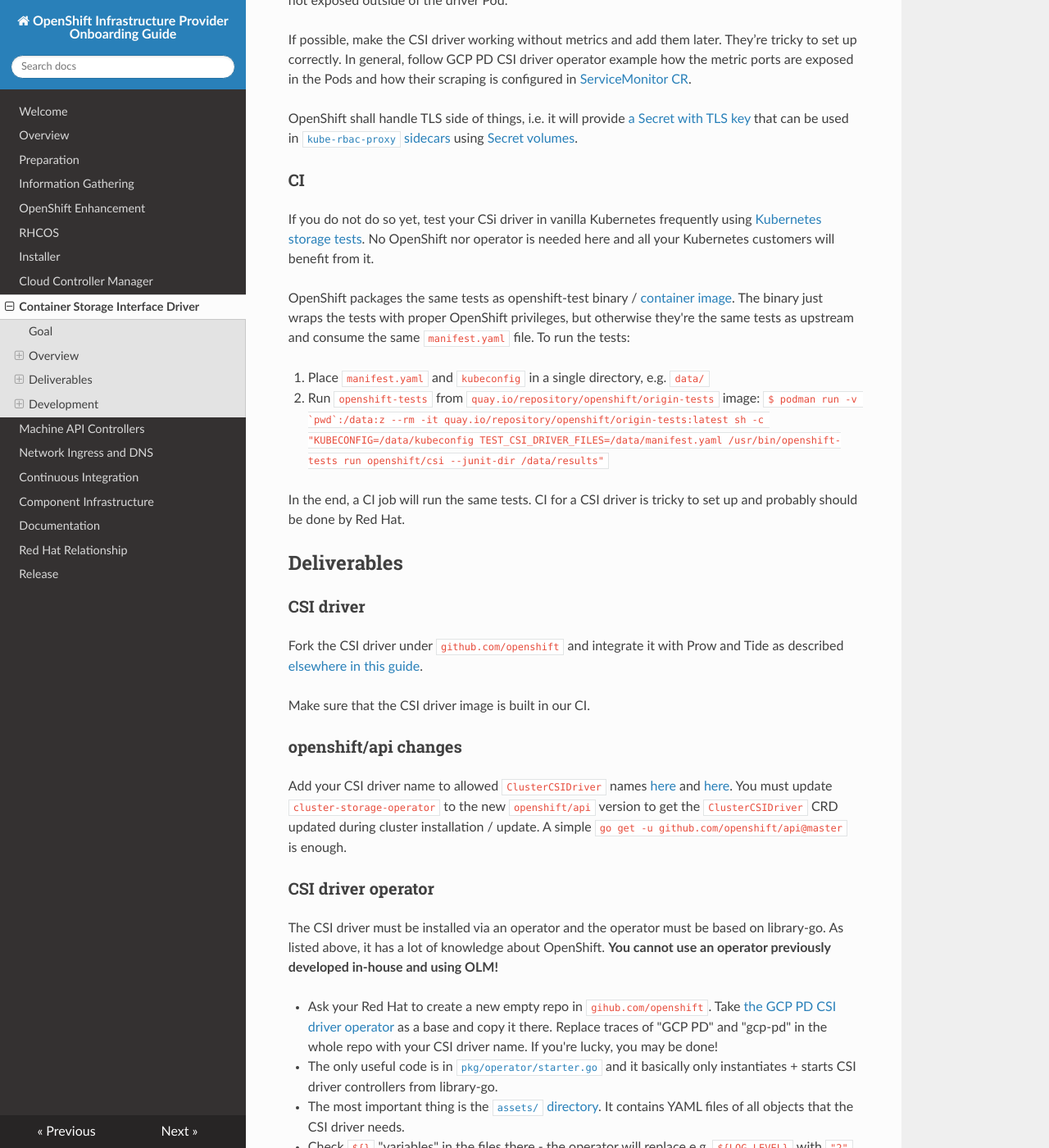
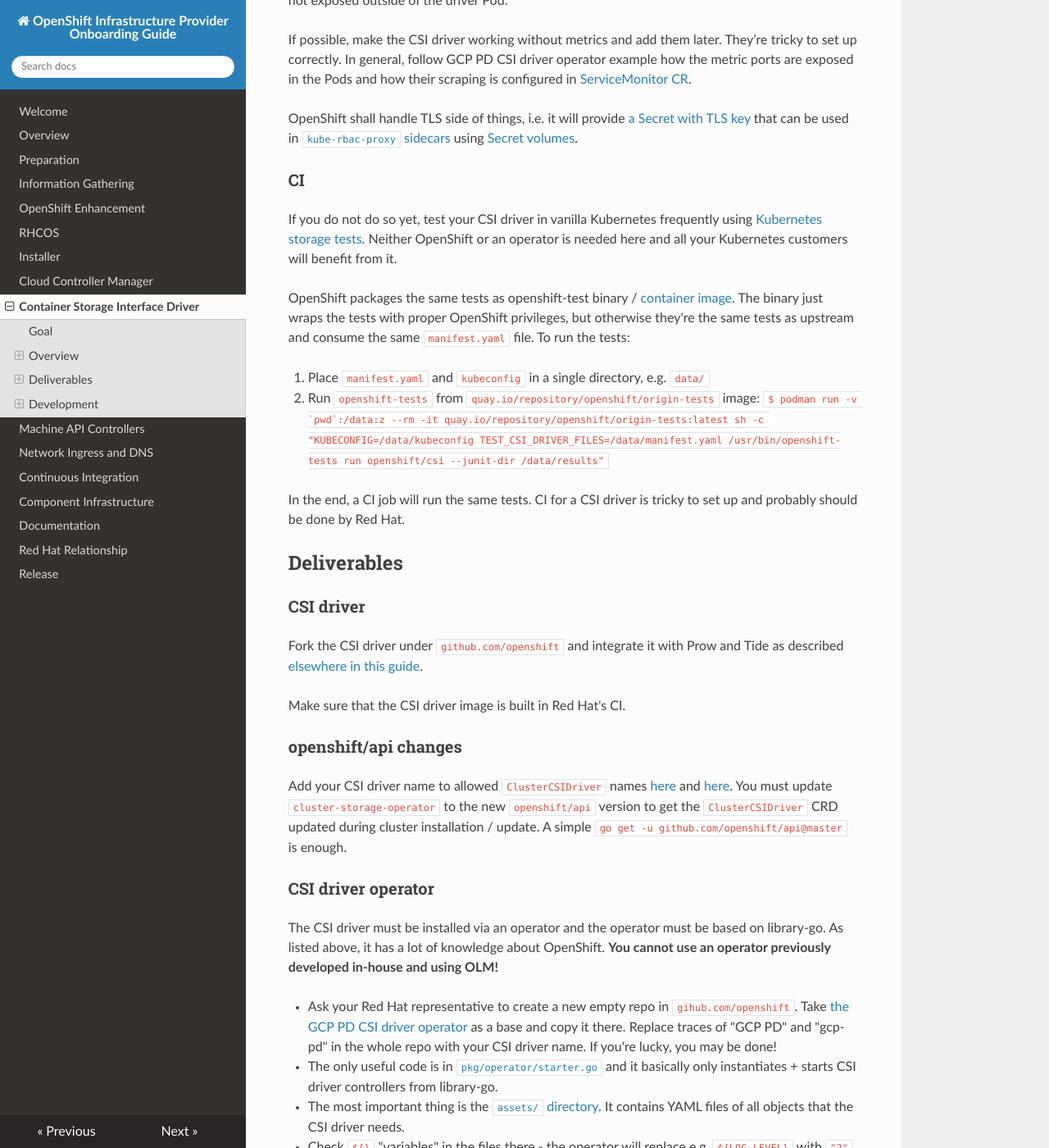
Before and after one commit to elmiko/ocp-infrastructure-provider-onboarding-guide, an MkDocs documentation site: the page built from docs/container-storage-interface-driver/index.md, in a window 1280 px wide and 1400 px high, scrolled down 3164 px. Shown: the whole window at 82% size. Built offline with MkDocs 1.6.1, drawn with Linux system fonts in a browser that asks for light colours; nearby versions of some CDN libraries; some of the changed text lies outside the part shown.

Commit message:
minor grammar cleanup

```diff
--- a/docs/container-storage-interface-driver/index.md
+++ b/docs/container-storage-interface-driver/index.md
@@ -87,7 +87,7 @@
 OpenShift shall handle TLS side of things, i.e. it will provide [a Secret with TLS key](https://github.com/openshift/gcp-pd-csi-driver-operator/blob/223a251c3ba39d8af605258d14794b32a5cfafda/assets/service.yaml#L5) that can be used in [`kube-rbac-proxy` sidecars](https://github.com/openshift/gcp-pd-csi-driver-operator/blob/223a251c3ba39d8af605258d14794b32a5cfafda/assets/controller.yaml#L114-L115) using [Secret volumes](https://github.com/openshift/gcp-pd-csi-driver-operator/blob/223a251c3ba39d8af605258d14794b32a5cfafda/assets/controller.yaml#L127-L129).
 
 ### CI
-If you do not do so yet, test your CSi driver in vanilla Kubernetes frequently using [Kubernetes storage tests](https://github.com/kubernetes/kubernetes/tree/master/test/e2e/storage/external). No OpenShift nor operator is needed here and all your Kubernetes customers will benefit from it.
+If you do not do so yet, test your CSI driver in vanilla Kubernetes frequently using [Kubernetes storage tests](https://github.com/kubernetes/kubernetes/tree/master/test/e2e/storage/external). Neither OpenShift or an operator is needed here and all your Kubernetes customers will benefit from it.
 
 OpenShift packages the same tests as openshift-test binary / [container image](https://quay.io/repository/openshift/origin-tests). The binary just wraps the tests with proper OpenShift privileges, but otherwise they're the same tests as upstream and consume the same `manifest.yaml` file. To run the tests:
 
@@ -104,7 +104,7 @@
 ### CSI driver
 Fork the CSI driver under `github.com/openshift` and integrate it with Prow and Tide as described [elsewhere in this guide](../procedures).
 
-Make sure that the CSI driver image is built in our CI.
+Make sure that the CSI driver image is built in Red Hat's CI.
 
 
 ### openshift/api changes
@@ -113,7 +113,7 @@
 ### CSI driver operator
 The CSI driver must be installed via an operator and the operator must be based on library-go. As listed above, it has a lot of knowledge about OpenShift. **You cannot use an operator previously developed in-house and using OLM!**
 
-* Ask your Red Hat to create a new empty repo in `gihub.com/openshift`. Take [the GCP PD CSI driver operator](https://github.com/openshift/gcp-pd-csi-driver-operator) as a base and copy it there. Replace traces of "GCP PD" and "gcp-pd" in the whole repo with your CSI driver name. If you're lucky, you may be done!
+* Ask your Red Hat representative to create a new empty repo in `gihub.com/openshift`. Take [the GCP PD CSI driver operator](https://github.com/openshift/gcp-pd-csi-driver-operator) as a base and copy it there. Replace traces of "GCP PD" and "gcp-pd" in the whole repo with your CSI driver name. If you're lucky, you may be done!
 * The only useful code is in [`pkg/operator/starter.go`](https://github.com/openshift/gcp-pd-csi-driver-operator/blob/master/pkg/operator/starter.go) and it basically only instantiates + starts CSI driver controllers from library-go.
 * The most important thing is the [`assets/` directory](https://github.com/openshift/gcp-pd-csi-driver-operator/tree/master/assets). It contains YAML files of all objects that the CSI driver needs.
   * Check `${}` "variables" in the files there - the operator will replace e.g. `${LOG_LEVEL}` with `"2"`, `${DRIVER_IMAGE}` with the driver image name etc.
```
Also changed, not shown: other parts of docs/container-storage-interface-driver/index.md (+1 -1 lines).
